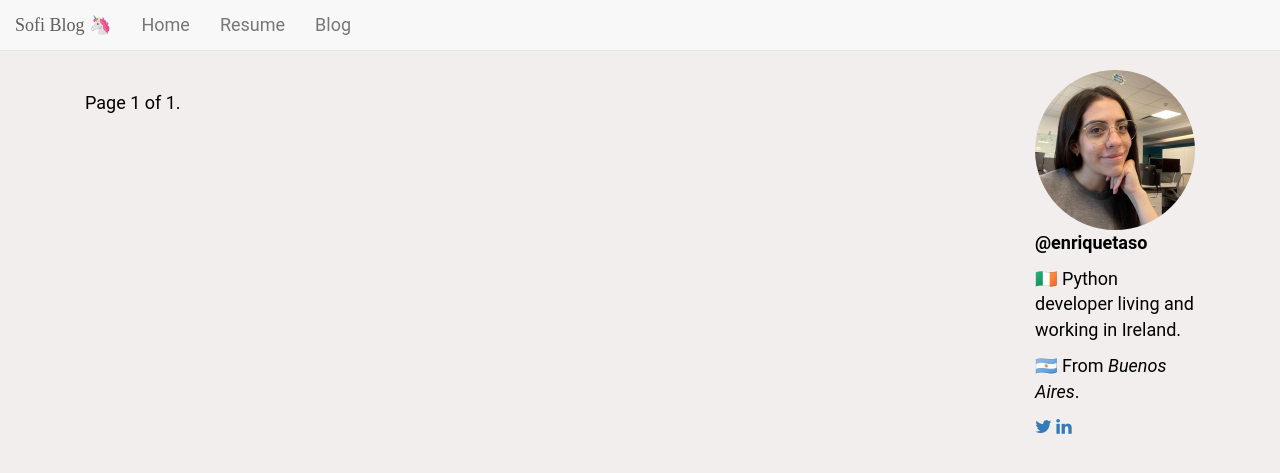
After one commit to enriquetaso/sofi-super-blog, a Django app: page /blog/ in a window 1280 px wide. The commit adds this page. Shown: the top 473 px of the page. Run offline with Django 4.2, Linux system fonts and the light colour scheme; data that the repository does not hold is empty; some libraries are stand-ins or nearby versions; some web fonts are replaced.

Commit message:
More templates added

```diff
--- a/blog/templates/blog/base.html
+++ b/blog/templates/blog/base.html
@@ -29,9 +29,9 @@
 
                 <div class="collapse navbar-collapse" id="collapsibleNavbar">
                     <ul class="nav navbar-nav">
-                        <li class="active nav-item"><a href="/">Home</a></li>
-                        <li class="nav-item"><a href="#">About Me</a></li>
-                        <li class="nav-item"><a href="#">Resume</a></li>
+                        <li class="nav-item"><a href="/">Home</a></li>
+                        <li class="nav-item"><a href="{% url 'resume' %}">Resume</a></li>
+                        <li class="nav-item"><a href="{% url 'post_list' %}">Blog</a></li>
                         {% if user.is_authenticated %}
                         <li class="nav-item"><a href="#">{% include './icons/file-earmark-plus.svg' %}</a></li>
                         {% endif %}
@@ -39,19 +39,6 @@
                 </div>
             </div>
           </nav>
-        <div class="container" style="margin-top:70px">
-                <div class="col-lg-10">{% block content %}{% endblock %}</div>
-                <div class="col-lg-2">
-                    <img src="{% static 'img/profile.jpg' %}" class="img-circle img-responsive" alt="Grumpy Cat">
-                    <p><strong>@enriquetaso</strong></p>
-                    <p>🇮🇪 Python developer living and working in Ireland.</p>
-                    <p class="blockquote-footer">🇦🇷 From <i>Buenos Aires</i>.</p>
-                    <p><a href="https://twitter.com/enriquetaso" target="_blank" title="Enriquetaso Twitter Profile"><span class="icon fa fa-twitter"></span></a>
-                        <a href="https://www.linkedin.com/in/enriquetaso/" target="_blank" title="Enriquetaso Linkedin Profile"><span class="icon fa fa-linkedin"></span></a></p>
-                </div>
-        </div>
-        <footer class="py-3 bg-grey">
-            <p class="m-0 text-dark text-center ">&#9749;</p>
-        </footer>
+        <div class="container" style="margin-top:70px">{% block content %}{% endblock %}</div>
     </body>
 </html>
--- /dev/null
+++ b/blog/templates/blog/post_author_column.html
@@ -0,0 +1,9 @@
+{% load static %}
+<div class="col-lg-2">
+    <img src="{% static 'img/profile.jpg' %}" class="img-circle img-responsive" alt="Grumpy Cat">
+    <p><strong>@enriquetaso</strong></p>
+    <p>🇮🇪 Python developer living and working in Ireland.</p>
+    <p class="blockquote-footer">🇦🇷 From <i>Buenos Aires</i>.</p>
+    <p><a href="https://twitter.com/enriquetaso" target="_blank" title="Enriquetaso Twitter Profile"><span class="icon fa fa-twitter"></span></a>
+        <a href="https://www.linkedin.com/in/enriquetaso/" target="_blank" title="Enriquetaso Linkedin Profile"><span class="icon fa fa-linkedin"></span></a></p>
+</div>
--- a/blog/templates/blog/post_list.html
+++ b/blog/templates/blog/post_list.html
@@ -1,5 +1,6 @@
 {% extends 'blog/base.html' %}
 {% block content %}
+    <div class="col-lg-10">
         {% for post in page_obj %}
             <div class="panel panel-default">
                 <div class="panel-heading"><a href="{% url 'post_detail' pk=post.pk %}">{{ post.title }}</a></div>
@@ -32,4 +33,6 @@
                 {% endif %}
             </span>
         </div>
+    </div>
+    {% include 'blog/post_author_column.html' %}
 {% endblock %}
--- a/blog/templates/blog/tag_list.html
+++ b/blog/templates/blog/tag_list.html
@@ -1,5 +1,6 @@
 {% extends 'blog/base.html' %}
 {% block content %}
+    <div class="col-lg-10">
         <h2 class="title">Tag: {{ tag_name }}</h2>
         {% for post in posts %}
             <div class="panel panel-default">
@@ -17,4 +18,6 @@
                 </div>
             </div>
         {% endfor %}
+    </div>
+    {% include 'blog/post_author_column.html' %}
 {% endblock %}
--- a/blog/urls.py
+++ b/blog/urls.py
@@ -2,9 +2,11 @@ from django.urls import path
 from . import views
 
 urlpatterns = [
-    path("", views.PostListView.as_view(), name="post_list"),
-    path("post/<int:pk>/", views.PostDetailView.as_view(), name="post_detail"),
-    path("post/new/", views.PostCreateFormView.as_view(), name="post_new"),
-    path("post/<int:pk>/edit/", views.post_edit, name="post_edit"),
+    path("", views.index, name="index"),
+    path("resume/", views.resume, name="resume"),
+    path("blog/", views.PostListView.as_view(), name="post_list"),
+    path("blog/post/<int:pk>/", views.PostDetailView.as_view(), name="post_detail"),
+    path("blog/post/new/", views.PostCreateFormView.as_view(), name="post_new"),
+    path("blog/post/<int:pk>/edit/", views.post_edit, name="post_edit"),
     path("tags/<int:tag_id>/", views.list_posts_by_tag, name="tag"),
 ]
--- a/blog/views.py
+++ b/blog/views.py
@@ -81,3 +81,11 @@ def list_posts_by_tag(request, tag_id):
     context = {"tag_name": tag.name, "posts": posts}
 
     return render(request, "blog/tag_list.html", context)
+
+
+def index(request):
+    return render(request, "blog/index.html", {})
+
+
+def resume(request):
+    return render(request, "blog/resume.html", {})
```
Also changed, not shown: blog/templates/blog/index.html (added, +16 -0 lines), blog/templates/blog/post_detail.html (+7 -0 lines), blog/templates/blog/resume.html (added, +16 -0 lines). Lines whose indentation alone changed are shown as unchanged.
